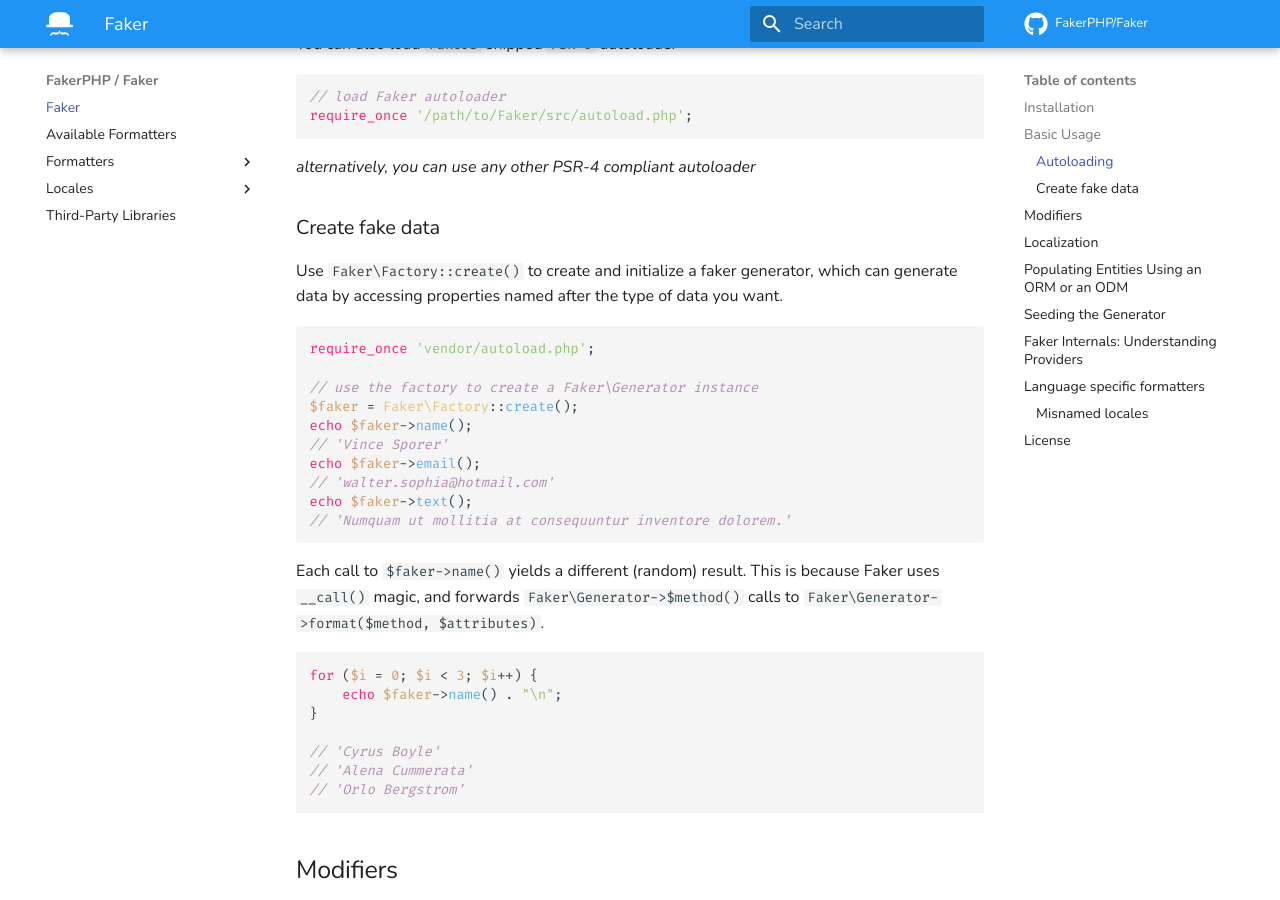
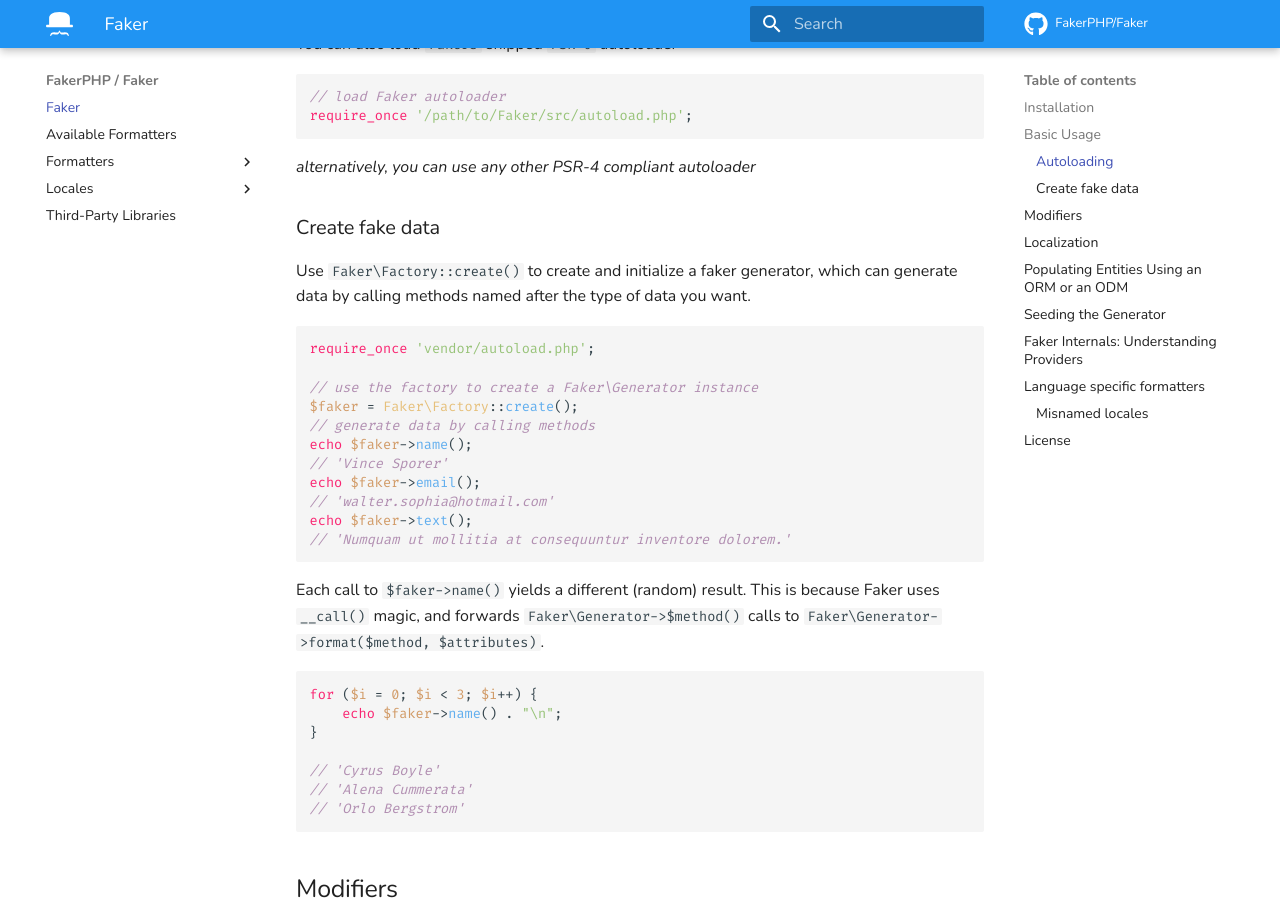
Before and after one commit to FakerPHP/fakerphp.github.io, an MkDocs documentation site: the page built from docs/index.md, in a window 1280 px wide and 900 px high, scrolled down 749 px. Built offline with MkDocs 1.6.1 and Material for MkDocs 9.7.7, drawn with Linux system fonts in a browser that asks for light colours; nearby versions of some CDN libraries; comment, search, counter and statistics services are not loaded.

Commit message:
re-add comment, change wording

````diff
--- a/docs/index.md
+++ b/docs/index.md
@@ -37,13 +37,14 @@
 
 ### Create fake data
 
-Use `Faker\Factory::create()` to create and initialize a faker generator, which can generate data by accessing properties named after the type of data you want.
+Use `Faker\Factory::create()` to create and initialize a faker generator, which can generate data by calling methods named after the type of data you want.
 
 ```php
 require_once 'vendor/autoload.php';
 
 // use the factory to create a Faker\Generator instance
 $faker = Faker\Factory::create();
+// generate data by calling methods
 echo $faker->name();
 // 'Vince Sporer'
 echo $faker->email();
````
